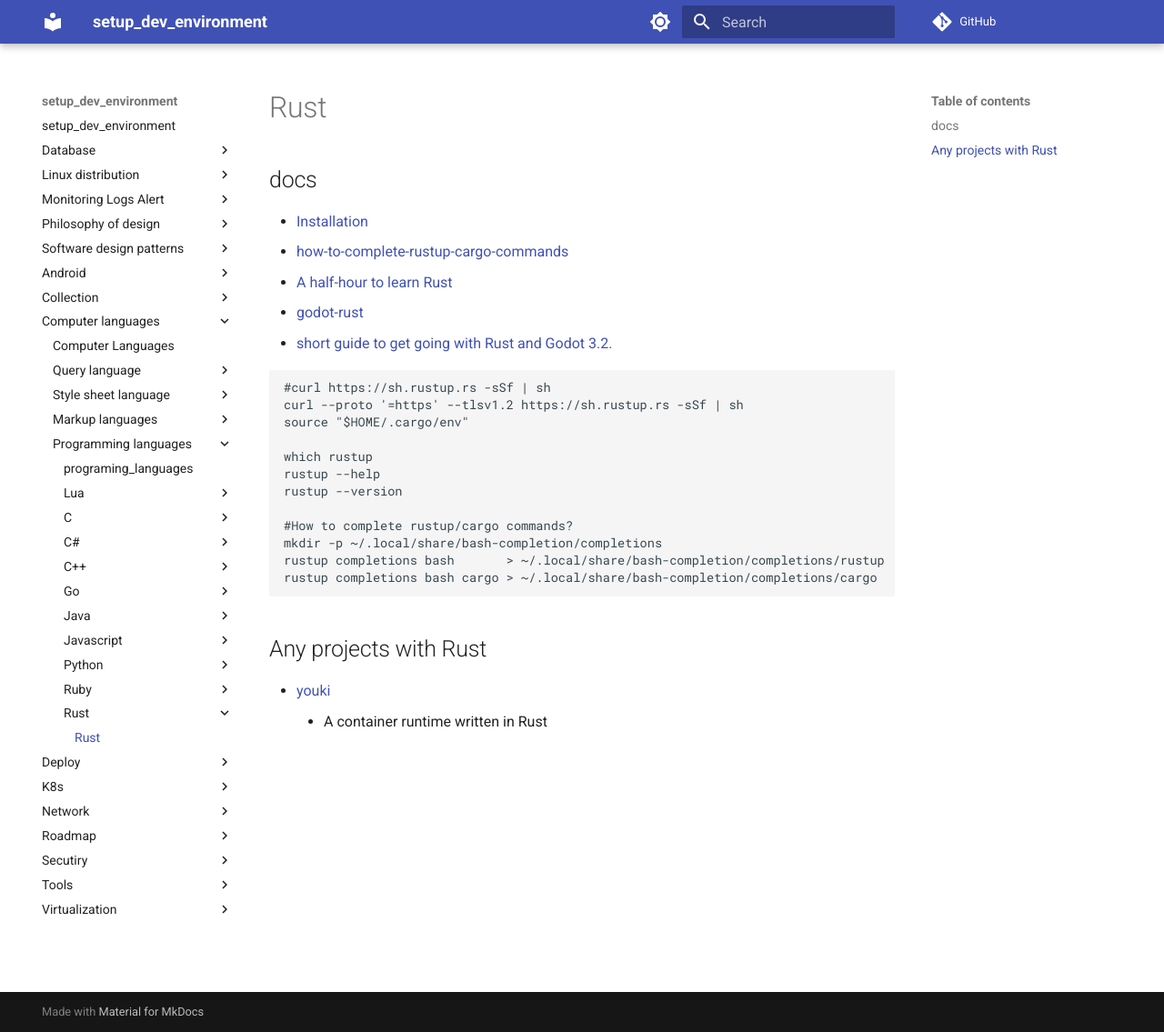
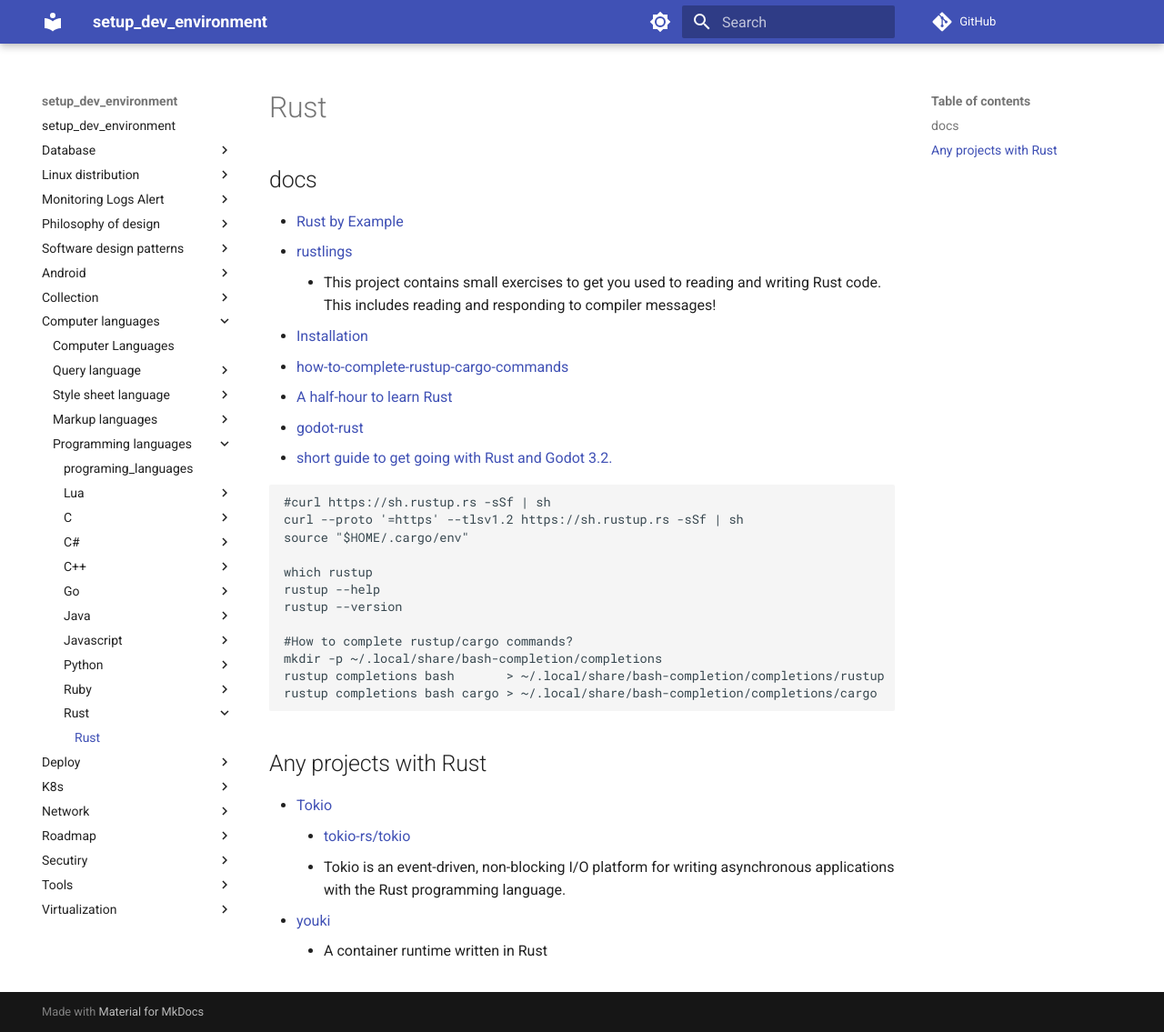
Before and after one commit to hong539/setup_dev_environment, an MkDocs documentation site: the page built from docs/computer languages/programming_languages/rust/rust.md, in a window 1280 px wide and 1135 px high. Shown: the whole window at 91% size. Built offline with MkDocs 1.6.1 and Material for MkDocs 9.7.7, drawn with Linux system fonts in a browser that asks for light colours; comment, search, counter and statistics services are not loaded.

Commit message:
[skip actions] update docs

```diff
--- a/docs/computer languages/programming_languages/rust/rust.md
+++ b/docs/computer languages/programming_languages/rust/rust.md
@@ -2,6 +2,9 @@
 
 ## docs
 
+* [Rust by Example](https://doc.rust-lang.org/rust-by-example/)
+* [rustlings](https://github.com/rust-lang/rustlings/)
+    * This project contains small exercises to get you used to reading and writing Rust code. This includes reading and responding to compiler messages!
 * [Installation](https://doc.rust-lang.org/book/ch01-01-installation.html)
 * [how-to-complete-rustup-cargo-commands](https://stackoverflow.com/questions/72983692/how-to-complete-rustup-cargo-commands)
 * [A half-hour to learn Rust](https://fasterthanli.me/articles/a-half-hour-to-learn-rust)
@@ -25,5 +28,8 @@
 
 ## Any projects with Rust
 
+* [Tokio](https://docs.rs/crate/tokio/latest)
+    * [tokio-rs/tokio](https://github.com/tokio-rs/tokio)
+    * Tokio is an event-driven, non-blocking I/O platform for writing asynchronous applications with the Rust programming language.
 * [youki](https://github.com/containers/youki)
     * A container runtime written in Rust
```
Also changed, not shown: docs/computer languages/Computer_languages.md (+0 -2 lines), docs/computer languages/programming_languages/programing_languages.md (+2 -0 lines).
